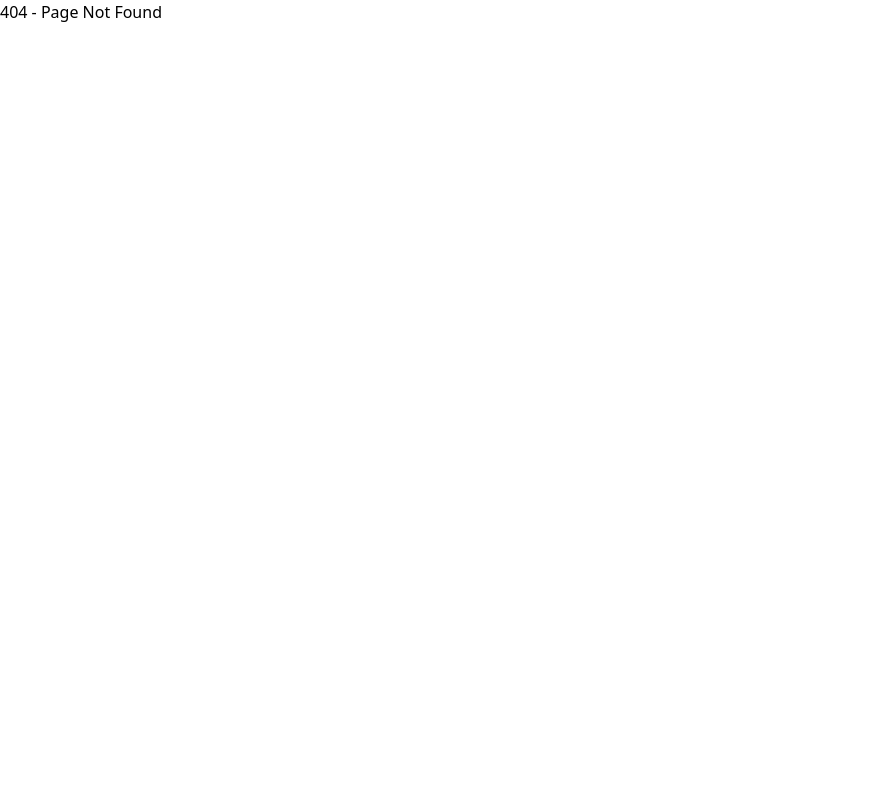
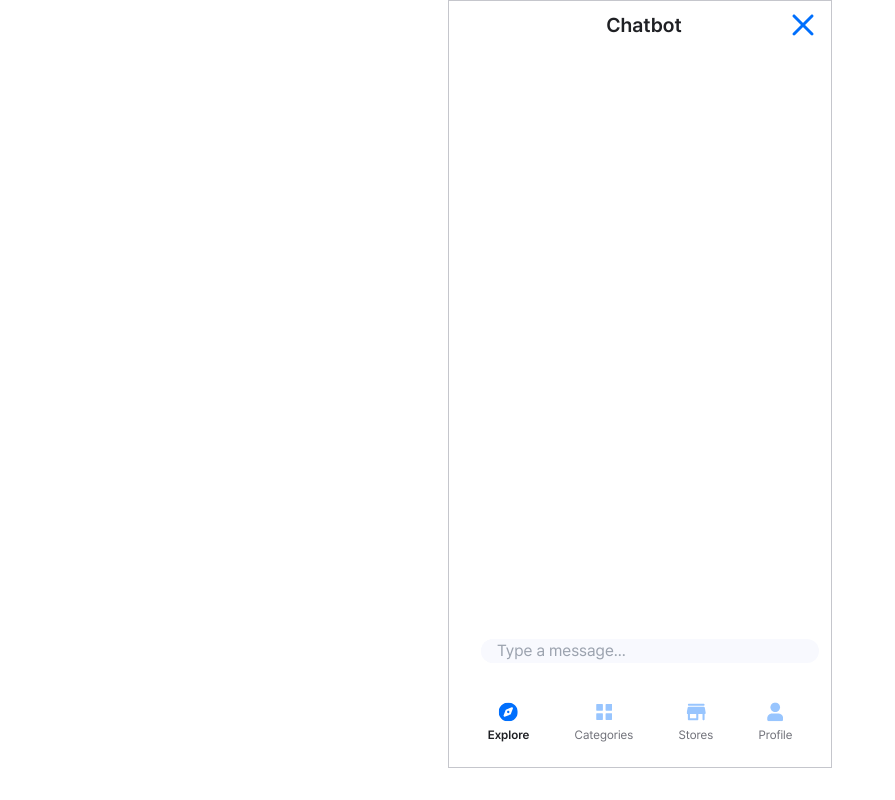
Before and after one commit to naGGuri/furigana_converter, a React (Vite) app in the folder Frontend/: page /chatbot in a window 1280 px wide. Before the commit this address had no page. Shown: the whole page, without its empty margins (0-895 px from the left). Built offline with nearby package versions, Linux system fonts and the light colour scheme.

Commit message:
design: 챗봇 페이지 디자인 및 Gemini API 연동

```diff
--- a/Frontend/src/App.tsx
+++ b/Frontend/src/App.tsx
@@ -6,6 +6,7 @@ import Convert from "./pages/Convert";
 import Converting from "./pages/Converting";
 import Result from "./pages/Result";
 import Home from "./pages/Home";
+import ChatbotPage from "./pages/ChatbotPage"; // 챗봇 페이지 import
 
 const App = () => {
     return (
@@ -16,6 +17,7 @@ const App = () => {
                 <Route path="/convert" element={<Convert />} />
                 <Route path="/converting" element={<Converting />} />
                 <Route path="/result" element={<Result />} />
+                <Route path="/chatbot" element={<ChatbotPage />} /> {/* 챗봇 페이지 라우트 추가 */}
                 <Route path="*" element={<div>404 - Page Not Found</div>} />
             </Routes>
         </Router>
--- /dev/null
+++ b/Frontend/src/components/Chatbot.tsx
@@ -0,0 +1,93 @@
+import { useState, useEffect, useRef } from "react";
+interface Message {
+    text: string;
+    isUser: boolean;
+}
+const Chatbot = () => {
+    const [messages, setMessages] = useState<Message[]>([]);
+    const [input, setInput] = useState("");
+    const messagesEndRef = useRef<HTMLDivElement>(null);
+    const scrollToBottom = () => {
+        messagesEndRef.current?.scrollIntoView({ behavior: "smooth" });
+    };
+    useEffect(() => {
+        scrollToBottom();
+    }, [messages]);
+    const sendMessage = async () => {
+        if (input.trim() === "") return;
+        const userMessage: Message = { text: input, isUser: true };
+        setMessages((prev) => [...prev, userMessage]);
+        setInput("");
+        try {
+            const response = await fetch("http://localhost:8000/api/chatbot/stream", {
+                method: "POST",
+                headers: { "Content-Type": "application/json" },
+                body: JSON.stringify({ message: input }),
+            });
+            if (!response.body) return;
+            const reader = response.body.getReader();
+            const decoder = new TextDecoder();
+            let botMessage: Message = { text: "", isUser: false };
+            setMessages((prev) => [...prev, botMessage]);
+            while (true) {
+                const { done, value } = await reader.read();
+                if (done) break;
+                const chunk = decoder.decode(value);
+                const lines = chunk.split("\n\n");
+                for (const line of lines) {
+                    if (line.startsWith("data: ")) {
+                        const data = line.substring(6);
+                        setMessages((prev) =>
+                            prev.map((msg, index) =>
+                                index === prev.length - 1 ? { ...msg, text: msg.text + data } : msg
+                            )
+                        );
+                    }
+                }
+            }
+        } catch (error) {
+            console.error("Error sending message:", error);
+            const errorMessage: Message = { text: "An error occurred. Please try again.", isUser: false };
+            setMessages((prev) => [...prev, errorMessage]);
+        }
+    };
+    return (
+        <div className="flex flex-col h-full">
+            <div className="flex-1 overflow-y-auto p-4">
+                <div className="flex flex-col-reverse space-y-2">
+                    <div ref={messagesEndRef} />
+                    {messages
+                        .slice()
+                        .reverse()
+                        .map((msg, index) => (
+                            <div key={index} className={`flex ${msg.isUser ? "justify-end" : "justify-start"}`}>
+                                <div
+                                    className={`px-4 py-2 rounded-2xl max-w-xs ${
+                                        msg.isUser ? "bg-primary1 text-white" : "bg-light4"
+                                    }`}
+                                >
+                                    {msg.text}
+                                </div>
+                            </div>
+                        ))}
+                </div>
+            </div>
+            <div className="p-4 bg-white">
+                <div className="flex bg-light4 items-center rounded-full">
+                    <input
+                        type="text"
+                        value={input}
+                        onChange={(e) => setInput(e.target.value)}
+                        onKeyPress={(e) => e.key === "Enter" && sendMessage()}
+                        className="flex-1 px-4 bg-light4 rounded-full focus:outline-none focus:ring-2 focus:ring-blue-500"
+                        placeholder="Type a message..."
+                    />
+                    <button onClick={sendMessage}>
+                        <img src="assets/send.svg" alt="전송" className="p-1" />
+                    </button>
+                </div>
+            </div>
+        </div>
+    );
+};
+export default Chatbot;
--- /dev/null
+++ b/Frontend/src/pages/ChatbotPage.tsx
@@ -0,0 +1,14 @@
+import { useNavigate } from "react-router-dom";
+import Chatbot from "../components/Chatbot";
+import MobileLayout from "../components/MobileLayout";
+
+const ChatbotPage = () => {
+    const navigate = useNavigate();
+    return (
+        <MobileLayout title="Chatbot" onClose={() => navigate("/")}>
+            <Chatbot />
+        </MobileLayout>
+    );
+};
+
+export default ChatbotPage;
--- a/Frontend/src/pages/Home.tsx
+++ b/Frontend/src/pages/Home.tsx
@@ -6,6 +6,10 @@ const Home = () => {
 
     const goToUpload = () => {
         navigate("/upload");
+    };
+
+    const goToChatbot = () => {
+        navigate("/chatbot");
     };
 
     return (
@@ -20,6 +24,9 @@ const Home = () => {
                 <Button size="small" variant="primary" onClick={goToUpload}>
                     Let's Start
                 </Button>
+                <Button size="small" variant="secondary" onClick={goToChatbot}>
+                    Chat with AI Tutor
+                </Button>
             </div>
         </div>
     );
```
Also changed, not shown: Frontend/public/assets/more_options.svg (added), Frontend/public/assets/send.svg (added).
